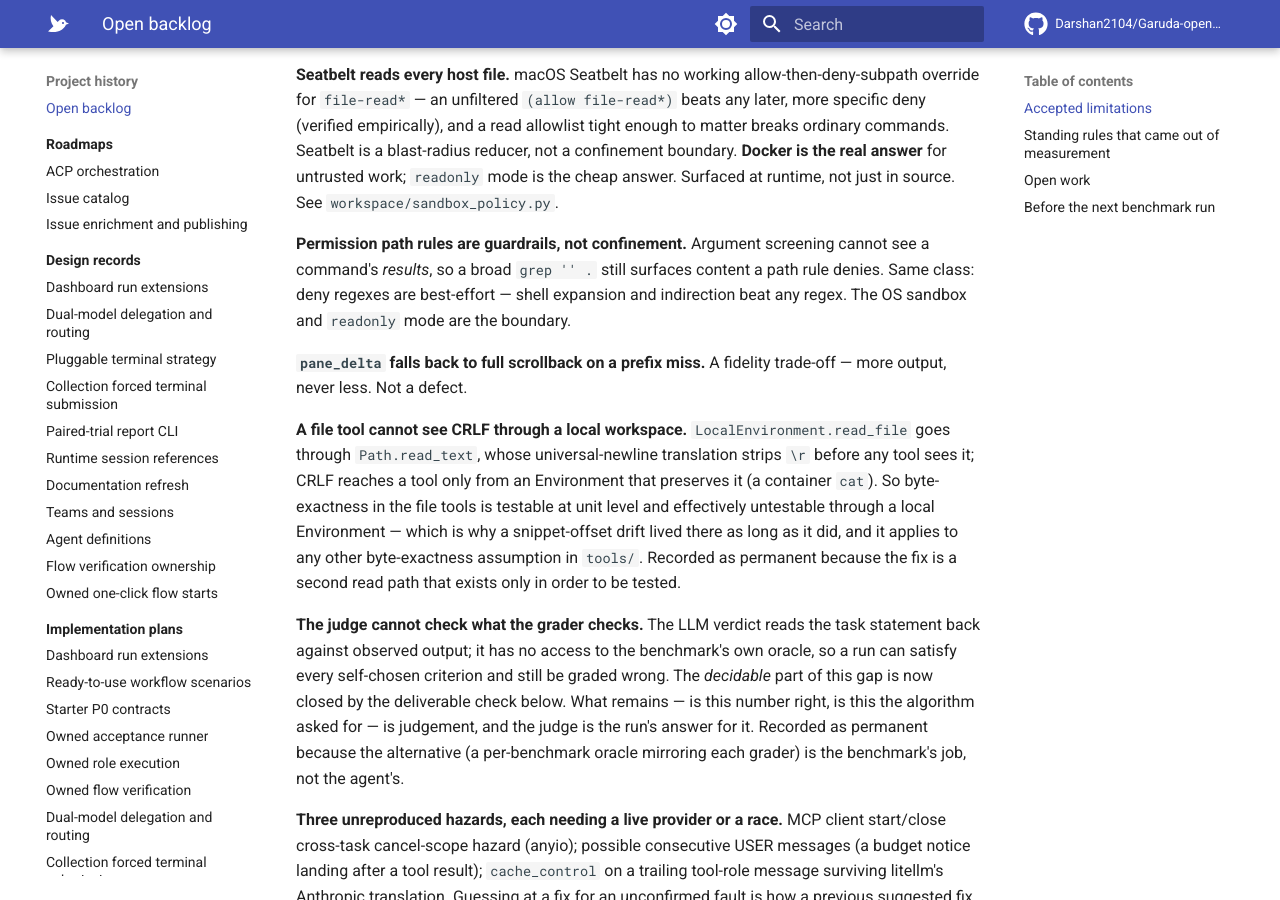
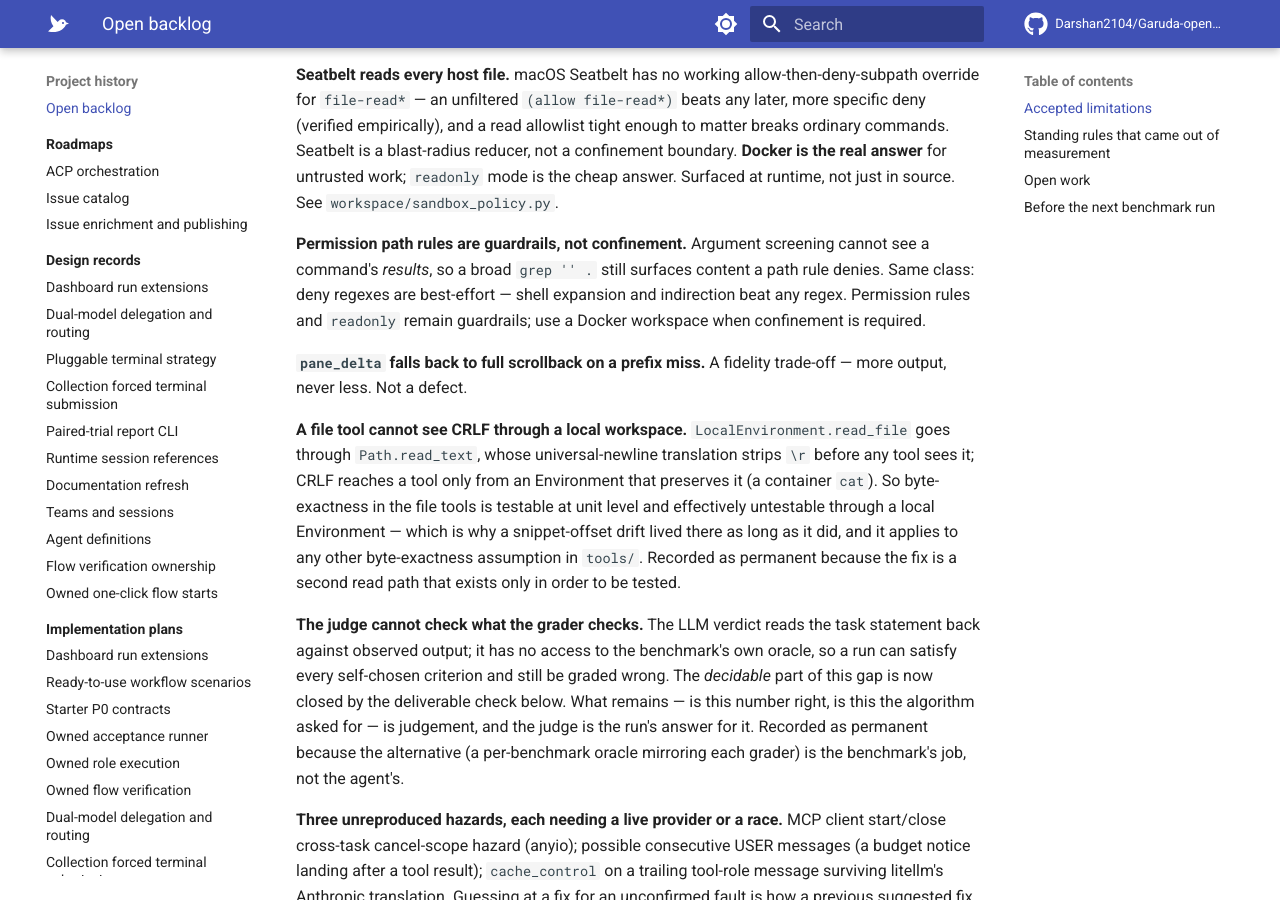
Before and after one commit to Darshan2104/Garuda-openagent, an MkDocs documentation site: the page built from docs/BACKLOG.md, in a window 1280 px wide and 900 px high, scrolled down 782 px. Built offline with MkDocs 1.6.1 and Material for MkDocs 9.7.7, drawn with Linux system fonts in a browser that asks for light colours; comment, search, counter and statistics services are not loaded.

Commit message:
Clarify the documented confinement limit of path rules

```diff
--- a/docs/BACKLOG.md
+++ b/docs/BACKLOG.md
@@ -40,7 +40,8 @@ just in source. See `workspace/sandbox_policy.py`.
 **Permission path rules are guardrails, not confinement.** Argument screening
 cannot see a command's *results*, so a broad `grep '' .` still surfaces content a
 path rule denies. Same class: deny regexes are best-effort — shell expansion and
-indirection beat any regex. The OS sandbox and `readonly` mode are the boundary.
+indirection beat any regex. Permission rules and `readonly` remain guardrails;
+use a Docker workspace when confinement is required.
 
 **`pane_delta` falls back to full scrollback on a prefix miss.** A fidelity
 trade-off — more output, never less. Not a defect.
```
